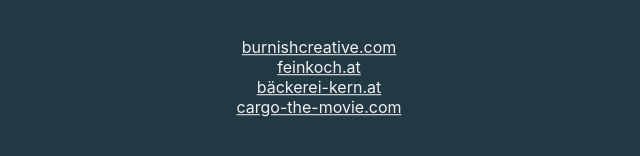
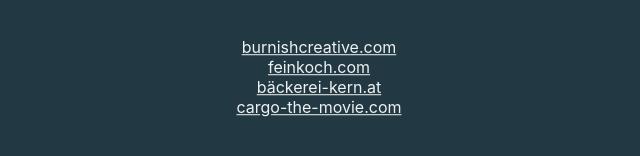
Before and after one commit to MarioSo/MarioSo, a plain HTML site: page index.html in a window 1280 px wide. Shown: the part 468-624 px from the top of the page, 321-961 px from the left. Drawn offline with Linux system fonts and the light colour scheme.

Commit message:
feinkoch at => com

```diff
--- a/index.html
+++ b/index.html
@@ -48,7 +48,7 @@
       <span>for the curious one<br /> here are some projects <br/>I helped to put on the internet</span>
         <ul>
           <li><a href="https://burnishcreative.com/" target="_blank">burnishcreative.com</a></li>
-          <li><a href="https://feinkoch.at" target="_blank">feinkoch.at</a></li>
+          <li><a href="https://feinkoch.com" target="_blank">feinkoch.com</a></li>
           <li><a href="https://baeckerei-kern.at/" target="_blank">bäckerei-kern.at</a></li>
           <li><a href="https://cargo-the-movie.com/" target="_blank">cargo-the-movie.com</a></li>
         </ul>
```
